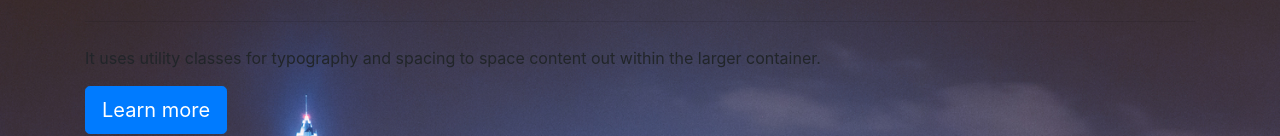
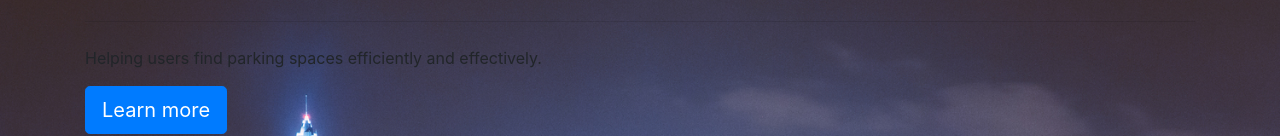
Before and after one commit to 20kovmar/parq, a plain HTML site: page index.html in a window 1280 px wide. Shown: the part 228-364 px from the top of the page. Drawn offline with nearby package versions, Linux system fonts and the light colour scheme.

Commit message:
Update index.html

```diff
--- a/index.html
+++ b/index.html
@@ -33,7 +33,7 @@
         <h1 class="display-4">Parq</h1>
         <p class="lead">The revolutionary parking experience.</p>
         <hr class="my-4">
-        <p>It uses utility classes for typography and spacing to space content out within the larger container.</p>
+        <p>Helping users find parking spaces efficiently and effectively.</p>
         <p class="lead">
           <a class="btn btn-primary btn-lg" href="#" role="button">Learn more</a>
         </p>
```
